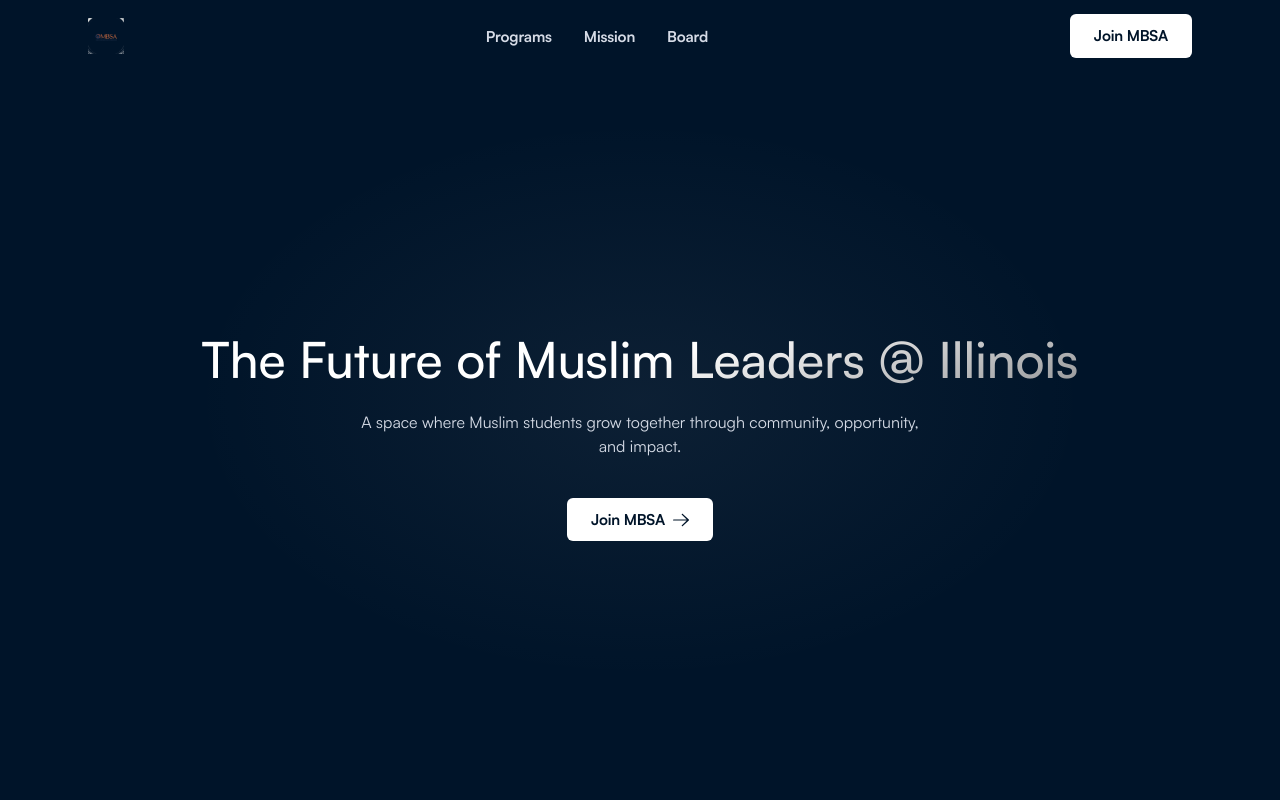
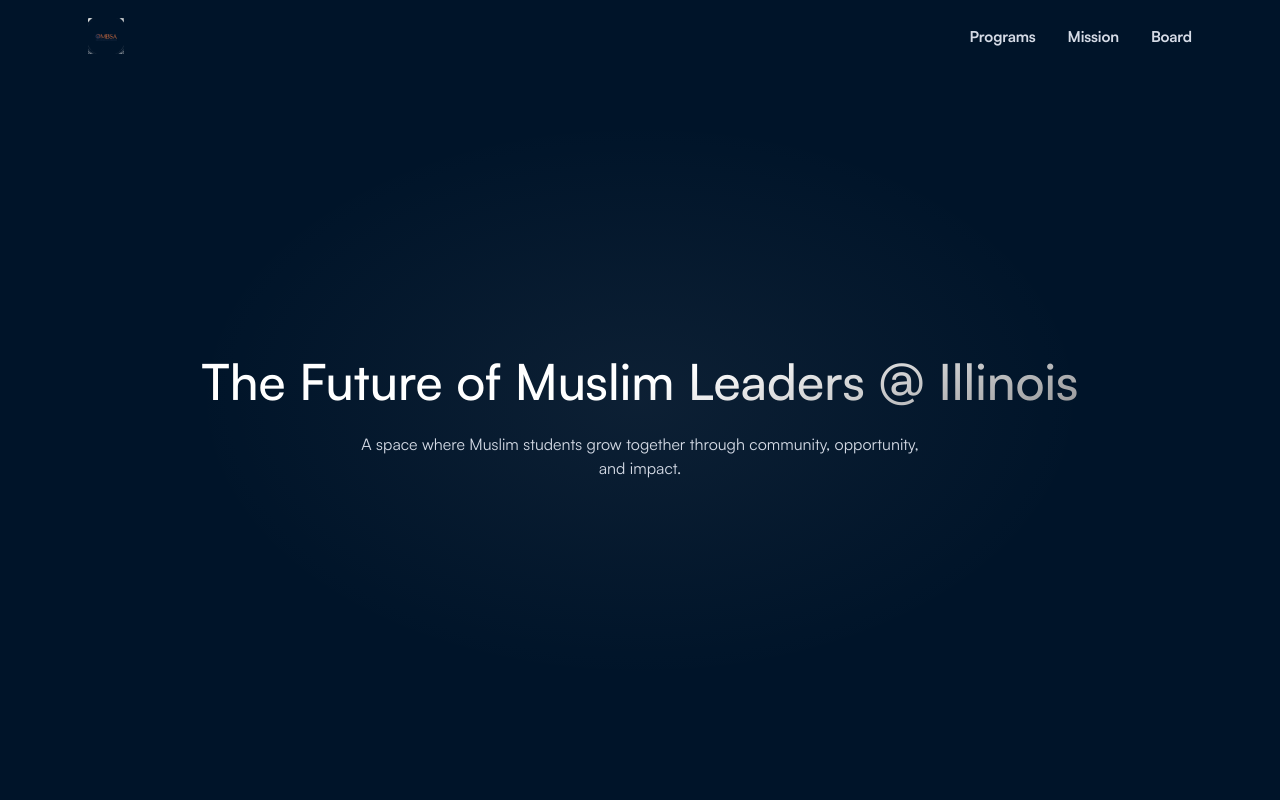
Before and after one commit to fsiddiqui4320/mbsa-uiuc, a Next.js app: page / in a window 1280 px wide. Shown: the top 800 px of the page. Built offline with nearby package versions, Linux system fonts and the light colour scheme.

Commit message:
Remove re-added Join MBSA buttons from navbar, hero, and CTA

```diff
--- a/src/components/CTA.tsx
+++ b/src/components/CTA.tsx
@@ -26,22 +26,7 @@ export default function CTA() {
           </h2>
         </ScrollReveal>
 
-        <ScrollReveal delay={0.15}>
-          <a href="#" className="btn-primary">
-            Join MBSA
-            <svg
-              width="16"
-              height="16"
-              viewBox="0 0 18 14"
-              fill="none"
-            >
-              <path
-                d="M17.781 7.496L11.031 13.796C10.738 14.069 10.262 14.069 9.969 13.796C9.676 13.522 9.676 13.079 9.969 12.805L15.44 7.7H0.75C0.336 7.7 0 7.387 0 7C0 6.614 0.336 6.3 0.75 6.3H15.44L9.969 1.196C9.676 0.922 9.676 0.479 9.969 0.205C10.262 -0.068 10.738 -0.068 11.031 0.205L17.781 6.505C17.921 6.636 18.001 6.815 18.001 7C18.001 7.186 17.921 7.364 17.781 7.496Z"
-                fill="#001429"
-              />
-            </svg>
-          </a>
-        </ScrollReveal>
+
       </div>
 
       {/* CTA border gradient — matches reference */}
--- a/src/components/Hero.tsx
+++ b/src/components/Hero.tsx
@@ -28,22 +28,7 @@ export default function Hero() {
           </p>
         </ScrollReveal>
 
-        <ScrollReveal delay={0.25}>
-          <a href="#cta" className="btn-primary">
-            Join MBSA
-            <svg
-              width="16"
-              height="16"
-              viewBox="0 0 18 14"
-              fill="none"
-            >
-              <path
-                d="M17.781 7.496L11.031 13.796C10.738 14.069 10.262 14.069 9.969 13.796C9.676 13.522 9.676 13.079 9.969 12.805L15.44 7.7H0.75C0.336 7.7 0 7.387 0 7C0 6.614 0.336 6.3 0.75 6.3H15.44L9.969 1.196C9.676 0.922 9.676 0.479 9.969 0.205C10.262 -0.068 10.738 -0.068 11.031 0.205L17.781 6.505C17.921 6.636 18.001 6.815 18.001 7C18.001 7.186 17.921 7.364 17.781 7.496Z"
-                fill="#001429"
-              />
-            </svg>
-          </a>
-        </ScrollReveal>
+
       </div>
 
       {/* Bottom fade — subtle */}
--- a/src/components/Navbar.tsx
+++ b/src/components/Navbar.tsx
@@ -46,15 +46,7 @@ export default function Navbar() {
           ))}
         </div>
 
-        {/* Desktop CTA */}
-        <div className="hidden md:block">
-          <a
-            href="#cta"
-            className="btn-primary"
-          >
-            Join MBSA
-          </a>
-        </div>
+
 
         {/* Mobile toggle */}
         <button
```
